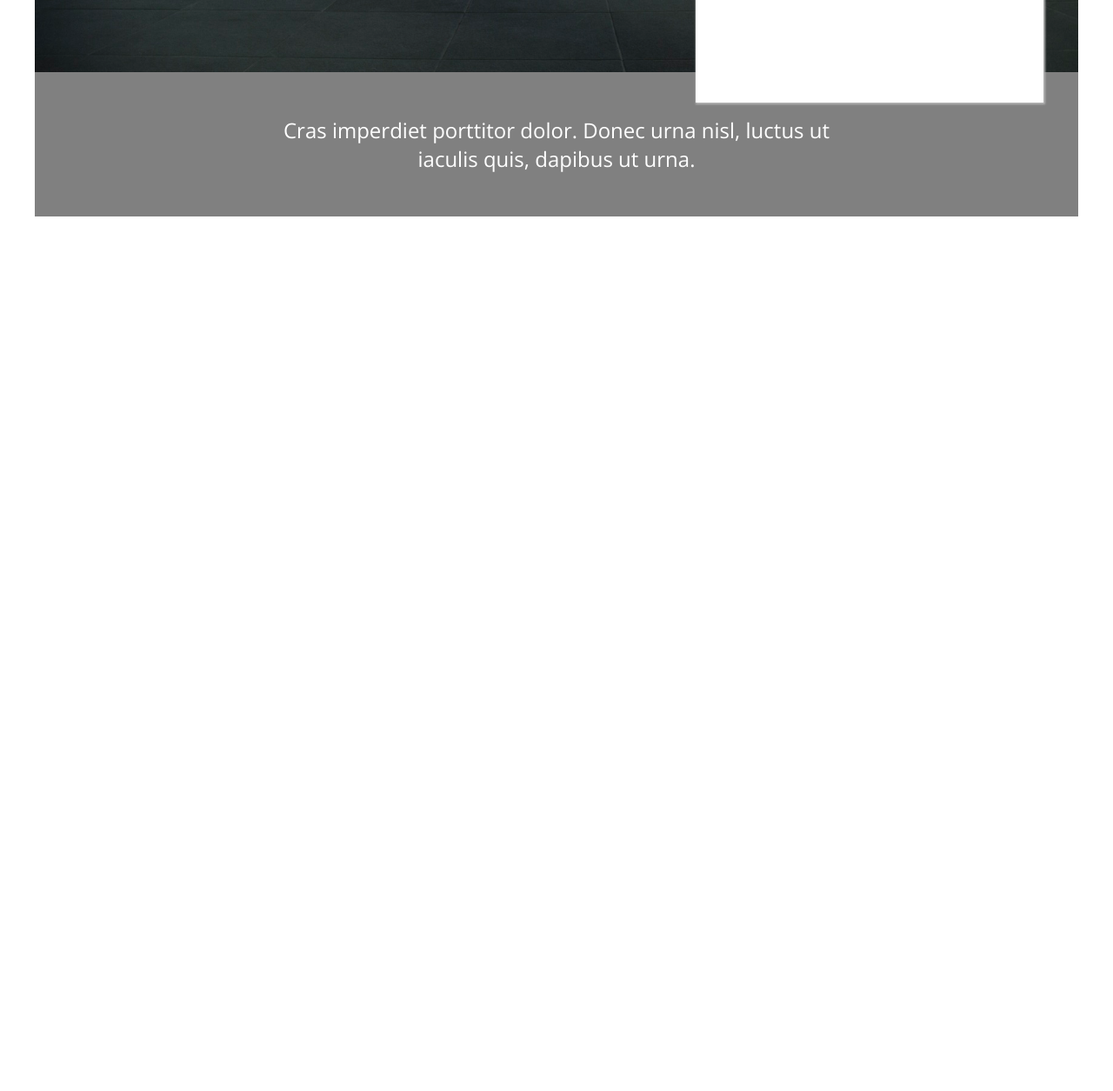
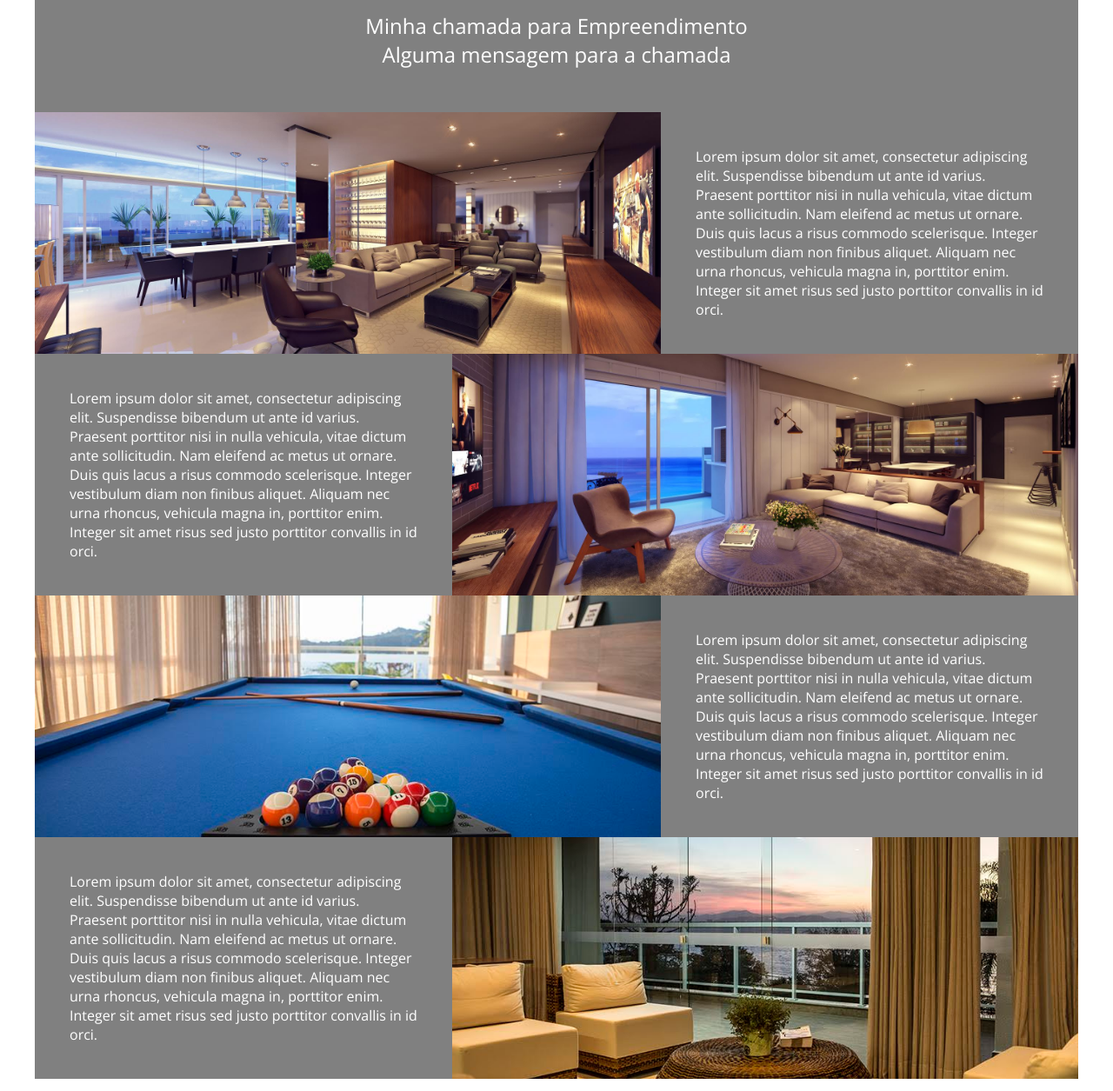
Before and after one commit to pv209/Landing-Page-Danki-Code-Empresa-Cena, a plain HTML site: page index.html in a window 1280 px wide. Shown: the part 727-1982 px from the top of the page at 87% size. Before the commit the page ends 1046 px from the top, so only its background shows below. Drawn offline with nearby package versions, Linux system fonts and the light colour scheme.

Commit message:
finalizando projeto

```diff
--- a/css/style.css
+++ b/css/style.css
@@ -53,24 +53,22 @@ header{
 
 .cover-form{
 	width: 100%;
-	padding: 0 2%;
 }
 
 .bg{
-	height: 700px;
+	position:relative;
+	height: 560px;
 	background-image: url(../imagens/bg-form.jpg);
 	background-size: cover;
 	background-position: center;
 }
 
 .form-container{
-	float:right;
-	margin-right: 40px;
+	position: absolute;
+	right: 30px;
+	top:-2.5%;
 	width: 400px;
-	height: 110%;
-	top: -5%;
-	z-index: 2;
-	position: relative;
+	height: 105%;
 	background-color: white;
 	box-shadow: 1px 1px 2px 1px rgb(180, 180, 180);
 }
@@ -85,7 +83,7 @@ header{
 }
 
 .form-container form{
-	margin-top: 8px;
+	margin-top: 20px;
 	padding: 15px;
 }
 
@@ -125,17 +123,18 @@ header{
 .chamada{
 	text-align: center;
 	width: 100%;
-	position: relative;
-	top: -70px;
 	z-index: 1;
-	display: inline-block;
+
 }
 
-section.chamada .container{
+section.chamada div.container{
 	background-color: gray;
-	padding: 50px 0;
+	padding: 70px 0 50px 0;
 }
-.chamada h2{
+
+
+
+.chamada h2,.chamada p{
 	width: 96%;
 	max-width: 700px;
 	display: inline-block;
@@ -143,6 +142,55 @@ section.chamada .container{
 	font-size: 24px;
 	font-weight: normal;
 }
+
+
+.flex-mosaico{
+	display: flex;
+}
+
+.item-1-mosaico{
+	background-position: center;
+	background-size: cover;
+	width: 60%;
+}
+
+.item-2-mosaico{
+	padding: 40px;
+	width: 40%;
+	color: white;
+	background-color: gray;
+}
+
+
+@media screen and (max-width:960px) {
+	.bg{
+		height: auto;
+		padding:40px 0;
+		text-align: center;
+	}
+
+	.form-container{
+		height: auto;
+		width: 96%;
+		max-width: 400px;
+		position:static;
+		display: inline-block;
+	}
+}
+
+footer{
+	text-align: center;
+	padding: 20px 0;
+}
+
+footer p{
+	margin-top: 8px;
+}
+
+footer img{
+	width: 120px;
+}
+
 @media screen and (max-width: 510px){
 
 	header{
@@ -157,3 +205,20 @@ section.chamada .container{
 
 
 }
+
+@media screen and (max-width:768px) {
+
+	.flex-mosaico{
+		display: block;
+	}
+
+	.item-1-mosaico{
+		padding-top: 100%;
+		width: 100%;
+	}
+
+	.item-2-mosaico{
+		width: 100%;
+	}
+
+}
--- a/index.html
+++ b/index.html
@@ -53,11 +53,68 @@
 
 <section class="chamada">
 	<div class="container">
-		<h2>Cras imperdiet porttitor dolor. Donec urna nisl, luctus ut iaculis quis, dapibus ut urna.</h2>
+		<div><h2>Minha chamada para Empreendimento</h2></div>
+		<div><p>Alguma mensagem para a chamada</p></div>
 	</div><!--container-->
-
 
 </section><!--chamada-->
 
+<section class="mosaico">
+	<div class="container">
+		<div class="flex-mosaico">
+			<div style="background-image: url(imagens/mosaico1.jpg);" class="item-1-mosaico"></div>
+			<div class="item-2-mosaico">
+				<p>Lorem ipsum dolor sit amet, consectetur adipiscing elit. Suspendisse bibendum
+				   ut ante id varius. Praesent porttitor nisi in nulla vehicula, vitae dictum ante
+				   sollicitudin. Nam eleifend ac metus ut ornare. Duis quis lacus a risus commodo scelerisque.
+				   Integer vestibulum diam non finibus aliquet. Aliquam nec urna rhoncus, vehicula magna in, porttitor enim.
+				   Integer sit amet risus sed justo porttitor convallis in id orci.</p>
+			</div>
+		</div><!--flex-mosaico-->
+
+
+		<div class="flex-mosaico" style="flex-direction: row-reverse;">
+			<div style="background-image: url(imagens/mosaico2.jpg);" class="item-1-mosaico"></div>
+			<div class="item-2-mosaico">
+				<p>Lorem ipsum dolor sit amet, consectetur adipiscing elit. Suspendisse bibendum
+				   ut ante id varius. Praesent porttitor nisi in nulla vehicula, vitae dictum ante
+				   sollicitudin. Nam eleifend ac metus ut ornare. Duis quis lacus a risus commodo scelerisque.
+				   Integer vestibulum diam non finibus aliquet. Aliquam nec urna rhoncus, vehicula magna in, porttitor enim.
+				   Integer sit amet risus sed justo porttitor convallis in id orci.</p>
+			</div>
+		</div><!--flex-mosaico-->
+		<div class="flex-mosaico">
+			<div style="background-image: url(imagens/mosaico3.jpg);" class="item-1-mosaico"></div>
+			<div class="item-2-mosaico">
+				<p>Lorem ipsum dolor sit amet, consectetur adipiscing elit. Suspendisse bibendum
+				   ut ante id varius. Praesent porttitor nisi in nulla vehicula, vitae dictum ante
+				   sollicitudin. Nam eleifend ac metus ut ornare. Duis quis lacus a risus commodo scelerisque.
+				   Integer vestibulum diam non finibus aliquet. Aliquam nec urna rhoncus, vehicula magna in, porttitor enim.
+				   Integer sit amet risus sed justo porttitor convallis in id orci.</p>
+			</div>
+		</div><!--flex-mosaico-->
+
+
+		<div class="flex-mosaico" style="flex-direction: row-reverse;">
+			<div style="background-image: url(imagens/mosaico4.jpg);" class="item-1-mosaico"></div>
+			<div class="item-2-mosaico">
+				<p>Lorem ipsum dolor sit amet, consectetur adipiscing elit. Suspendisse bibendum
+				   ut ante id varius. Praesent porttitor nisi in nulla vehicula, vitae dictum ante
+				   sollicitudin. Nam eleifend ac metus ut ornare. Duis quis lacus a risus commodo scelerisque.
+				   Integer vestibulum diam non finibus aliquet. Aliquam nec urna rhoncus, vehicula magna in, porttitor enim.
+				   Integer sit amet risus sed justo porttitor convallis in id orci.</p>
+			</div>
+		</div><!--flex-mosaico-->
+
+		<footer>
+			<img src="imagens/logo1.png" />
+			<p>Todos os direitos reservados</p>
+			<p>Contato:3222-5443</p>
+		</footer>
+
+	</div>
+
+</section><!--mosaico-->
+
 </body>
 </html>
```
Also changed, not shown: imagens/arrow.png (added), imagens/mosaico1.jpg (added), imagens/mosaico2.jpg (added), imagens/mosaico3.jpg (added), imagens/mosaico4.jpg (added).
